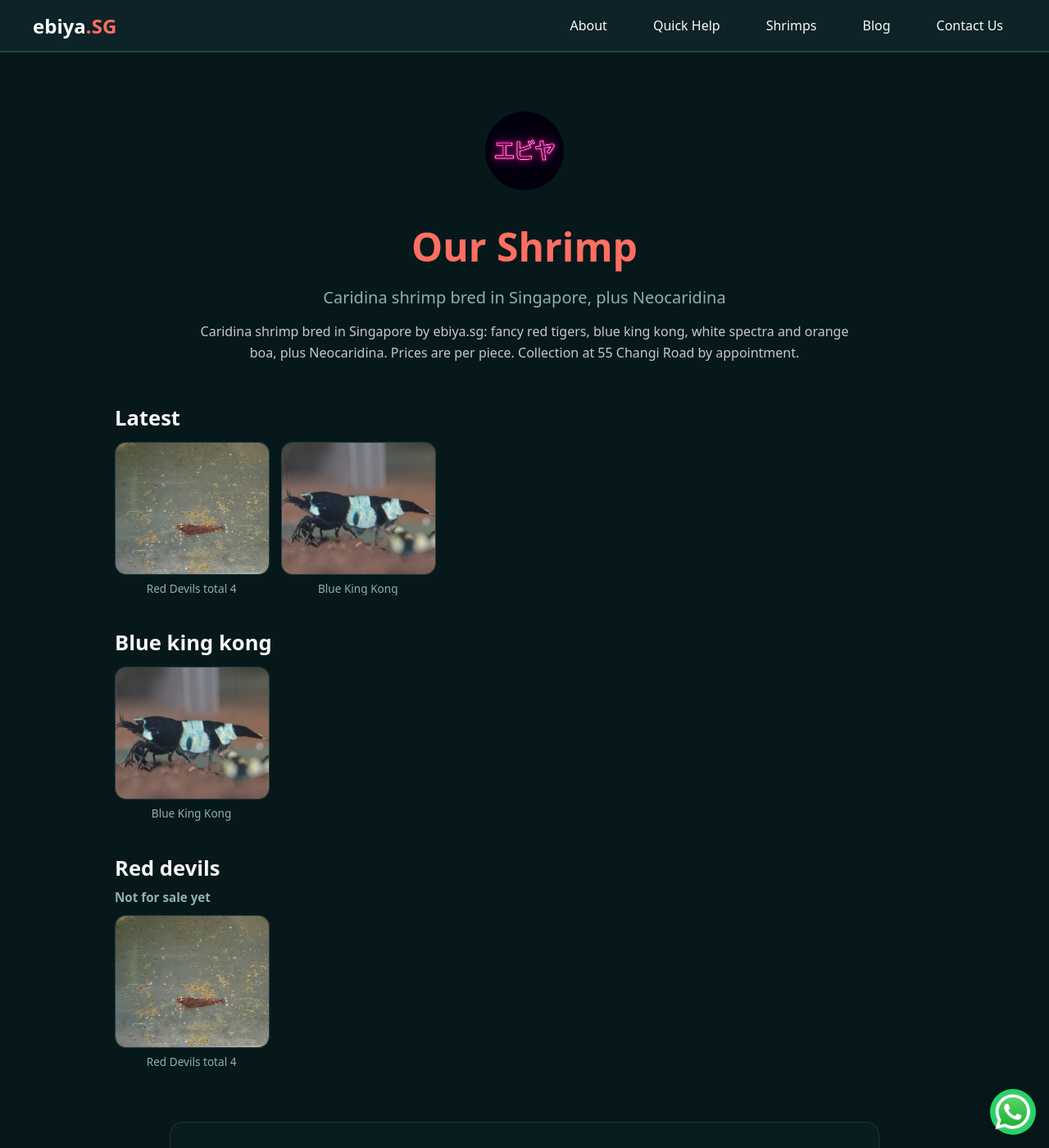
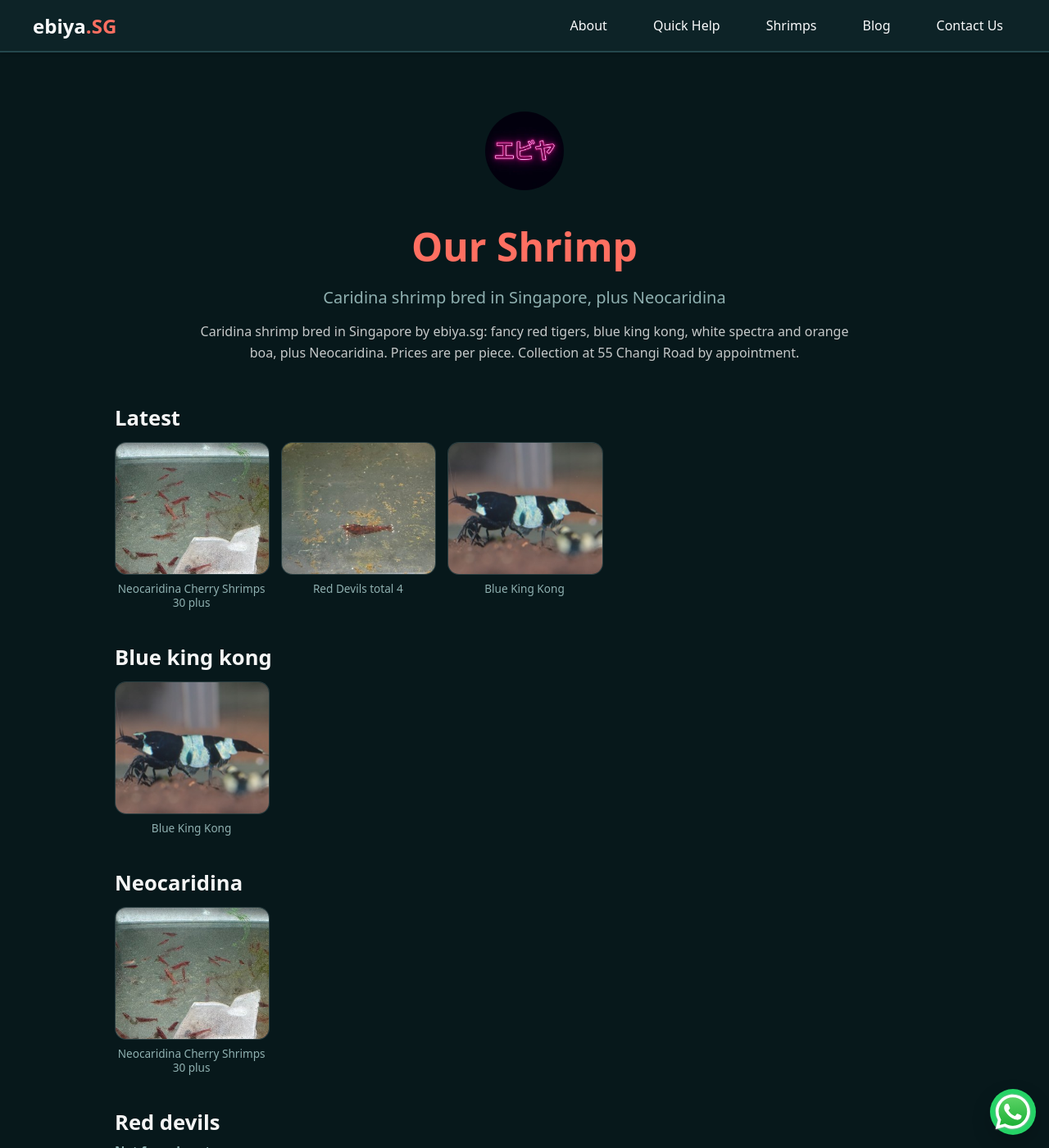
Before and after one commit to m33lucky-benny/reimagined-eureka, a Jekyll site: the page built from shrimp.md, in a window 1280 px wide and 1400 px high. Shown: the whole window at 82% size. Built offline with Jekyll 4.4.1, drawn with Linux system fonts in a browser that asks for light colours.

Commit message:
Add photo via WhatsApp

```diff
--- a/_data/gallery.yml
+++ b/_data/gallery.yml
@@ -10,3 +10,8 @@
   caption: "Red Devils total 4"
   date: 2026-10-13
   published: true
+- file: "neocaridina-20261013-114238-ff5585"
+  type: "neocaridina"
+  caption: "Neocaridina Cherry Shrimps 30 plus"
+  date: 2026-10-13
+  published: true
```
Also changed, not shown: assets/shrimps-optimized/neocaridina-20261013-114238-ff5585-320.jpg (added), assets/shrimps-optimized/neocaridina-20261013-114238-ff5585-640.jpg (added), assets/shrimps/neocaridina-20261013-114238-ff5585.jpg (added).
